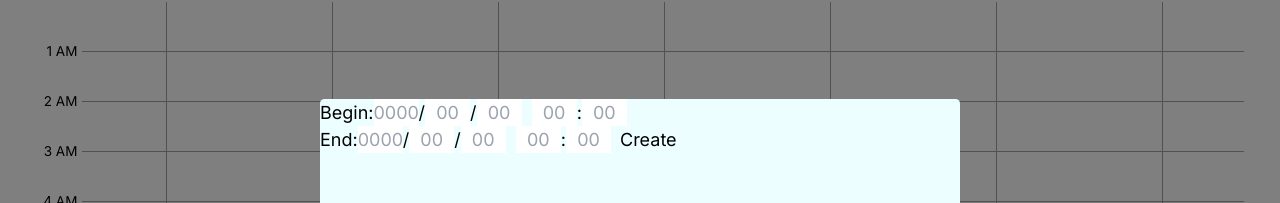
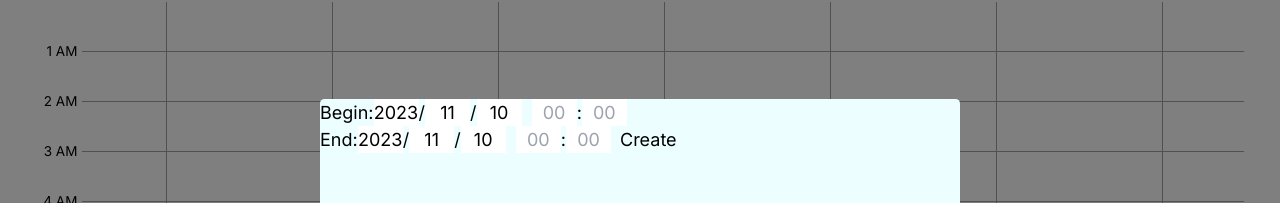
Before and after one commit to Pear-sudo/time, a Next.js app: page / in a window 1280 px wide. Both pictures are taken after a click on the element 1247 px from the left and 767 px from the top of the page. Shown: the part 101-304 px from the top of the page. Built offline with nearby package versions, Linux system fonts and the light colour scheme.

Commit message:
new feature: day selection is fully functioning and more validation

```diff
--- a/src/app/elements/ControlButton.tsx
+++ b/src/app/elements/ControlButton.tsx
@@ -3,7 +3,7 @@ import Image from "next/image";
 import plusIcon from "@/app/icons/plus.svg";
 import {isUN} from "@/app/utility/lanUtil";
 import {toNumber} from "lodash";
-import {Time} from "@/app/utility/timeUtil";
+import {Day, DayTime, getDay, Time} from "@/app/utility/timeUtil";
 import {Theme} from "@/app/theme";
 import {DisplayContext} from "@/app/pages/display";
 import {CalendarEvent} from "@/app/model/eventData";
@@ -36,12 +36,14 @@ export function ControlButton(): JSX.Element {
 
 function NumberInput(prop: {
     callback: (num: number | undefined) => void,
+    value?: number,
     len?: number,
     allowLeadingZero?: boolean,
     min?: number,
     max?: number
 }): JSX.Element {
-    const oldValueRef = useRef("");
+    const oldValueRef = useRef(prop.value == undefined ? "" : prop.value.toString());
+    const [value, setValue] = useState(oldValueRef.current)
     const hintRef = useRef<HTMLSpanElement>(null);
 
     let len = prop.len ? prop.len : 2
@@ -91,16 +93,16 @@ function NumberInput(prop: {
         }
 
         function finishUp() {
-            target.value = targetValue
             oldValueRef.current = targetValue
+            setValue(targetValue)
             event.preventDefault()
         }
     }
 
-    function handleOnBlur(event:  React.FocusEvent<HTMLInputElement>) {
+    function handleOnBlur(event: React.FocusEvent<HTMLInputElement>) {
         const targetValue = event.target.value
         const targetNum = toNumber(targetValue)
-        if (targetNum < min || targetNum > max) {
+        if (targetValue !== "" && (targetNum < min || targetNum > max)) {
             if (hintRef.current) {
                 hintRef.current.innerText = `${targetValue} is not within the range ${min} to ${max}`
             }
@@ -123,6 +125,7 @@ function NumberInput(prop: {
                    }}
                    placeholder={'0'.repeat(len)} onChange={handleOnChange}
                    onBlur={handleOnBlur}
+                   value={value}
             />
             <span className={'text-red-600 text-sm'} ref={hintRef}></span>
         </span>
@@ -132,8 +135,13 @@ function NumberInput(prop: {
 
 function LogCreator(prop: { callback: (result: PopupResult, data: any) => void }): JSX.Element {
     const {displayContextObj, updateContext} = useContext(DisplayContext)
+    const hintRef = useRef<HTMLSpanElement>(null);
+
     const beginTimeRef = useRef<Time>();
     const endTimeRef = useRef<Time>();
+
+    const beginDayRef = useRef<Day>();
+    const endDayRef = useRef<Day>();
 
     function handleOutsideClick(event: React.MouseEvent) {
         event.stopPropagation()
@@ -148,18 +156,51 @@ function LogCreator(prop: { callback: (result: PopupResult, data: any) => void }
         )
     }
 
+    function handleDaySelectorCallback(ref: React.MutableRefObject<Day | undefined>) {
+        return (
+            (day: Day) => {
+                ref.current = day
+            }
+        )
+    }
+
     function handleCreate(event: React.MouseEvent) {
         const reportingBeginTime = beginTimeRef.current ? beginTimeRef.current : {hour: 0, minute: 0}
         const reportingEndTime = endTimeRef.current ? endTimeRef.current : {hour: 0, minute: 0}
-        displayContextObj.dataStore.put(
-            new CalendarEvent(
-                new Date(new Date().setHours(reportingBeginTime?.hour, reportingBeginTime?.minute, 0, 0)),
-                new Date(new Date().setHours(reportingEndTime?.hour, reportingEndTime?.minute, 0, 0))
-            )
-        )
+
+        const reportingBeginDate = new Date(new Date().setHours(reportingBeginTime?.hour, reportingBeginTime?.minute, 0, 0))
+        const reportingEndDate = new Date(new Date().setHours(reportingEndTime?.hour, reportingEndTime?.minute, 0, 0))
+
+        if (beginDayRef.current && endDayRef.current) {
+            const beginDay = beginDayRef.current
+            const endDay = endDayRef.current
+            reportingBeginDate.setFullYear(beginDay?.year, beginDay?.month, beginDay?.date)
+            reportingEndDate.setFullYear(endDay?.year, endDay?.month, endDay?.date)
+        }
+
+        if (reportingBeginDate.valueOf() >= reportingEndDate.valueOf() && hintRef.current) {
+            hintRef.current.innerText = "End time is earlier than begin time."
+            return
+        } else if (hintRef.current && hintRef.current.innerText != "") {
+            hintRef.current.innerText = ""
+        }
+
+        displayContextObj.dataStore.put(new CalendarEvent(reportingBeginDate, reportingEndDate))
         displayContextObj.dataStoreUpdatedTime = new Date()
+
         event.stopPropagation()
         prop.callback(PopupResult.Success, null)
+    }
+
+    class RefDay extends Ref<Day> {
+        getData(): Day | undefined {
+            return this.ref.current;
+        }
+
+        setData(data: Day | undefined): void {
+            this.ref.current = data
+        }
+
     }
 
     return (
@@ -172,15 +213,18 @@ function LogCreator(prop: { callback: (result: PopupResult, data: any) => void }
                 style={{width: '50dvw', height: '50dvh'}}>
                 <span>
                     Begin:
-                    <DateSelector/> &nbsp;
+                    <DaySelector callback={handleDaySelectorCallback(beginDayRef)}
+                                 parentRef={new RefDay(beginDayRef)}/> &nbsp;
                     <TimeSelector callback={handleTimeSelectorCallback(beginTimeRef)}/>
                 </span>
                 <br/>
                 <span>
                     End:
-                    <DateSelector/> &nbsp;
+                    <DaySelector callback={handleDaySelectorCallback(endDayRef)}
+                                 parentRef={new RefDay(endDayRef)}/> &nbsp;
                     <TimeSelector callback={handleTimeSelectorCallback(endTimeRef)}/>
                 </span>
+                <span ref={hintRef} className={'text-red-600 text-sm'}></span>
                 <button className={`${Theme.button}`} onClick={handleCreate}>Create</button>
             </div>
         </div>
@@ -219,26 +263,51 @@ function TimeSelector(prop: { callback: (time: Time) => void }): JSX.Element {
     )
 }
 
-function DateSelector(): JSX.Element {
-    const year = useRef();
-    const month = useRef();
-    const day = useRef();
+function DaySelector(prop: { callback: (day: Day) => void, defaultDay?: Day, parentRef?: Ref<Day> }): JSX.Element {
+    const d = useRef<Day>(prop.defaultDay ? prop.defaultDay : getDay())
 
-    function handleCallback(ref: React.MutableRefObject<number | undefined>) {
+    function handleCallback(t: keyof Day) {
         return (
             (num: number | undefined) => {
-                ref.current = num
+                if (num != undefined) {
+                    // in js, month starts from 0.
+                    d.current[t] = t == "month" ? num - 1 : num
+
+                    if (prop.parentRef) {
+                        const ref = prop.parentRef
+                        ref.setData(d.current)
+                    }
+                }
             }
         )
     }
 
+    if (prop.parentRef) {
+        prop.parentRef.setData(d.current)
+    }
+
     return (
         <span>
-            <NumberInput len={4} callback={handleCallback(year)} allowLeadingZero={false} min={2000} max={3000}/>/
-            <NumberInput callback={handleCallback(month)} allowLeadingZero={true} min={1} max={12}/>/
-            <NumberInput callback={handleCallback(day)} allowLeadingZero={true} min={1} max={31}/>
+            <NumberInput len={4} callback={handleCallback("year")} allowLeadingZero={false} min={2000} max={3000}
+                         value={d.current.year}/>/
+            <NumberInput callback={handleCallback("month")} allowLeadingZero={true} min={1} max={12}
+                         value={d.current.month + 1}/>/
+            <NumberInput callback={handleCallback("date")} allowLeadingZero={true} min={1} max={31}
+                         value={d.current.date}/>
         </span>
     )
+}
+
+abstract class Ref<T> {
+    protected ref: React.MutableRefObject<T | undefined>;
+
+    constructor(ref: React.MutableRefObject<T | undefined>) {
+        this.ref = ref;
+    }
+
+    abstract getData(): T | undefined
+
+    abstract setData(data: T | undefined): void
 }
 
 enum PopupResult {
--- a/src/app/utility/timeUtil.tsx
+++ b/src/app/utility/timeUtil.tsx
@@ -145,3 +145,18 @@ function includeDate(date: Date, dates: Date[]): boolean {
 }
 
 export type Time = { hour: number, minute: number }
+
+export type Day = { year: number, month: number, date: number }
+
+export function getDay(date?: Date): Day {
+    let d: Date = date ? date : new Date()
+    return {year: d.getFullYear(), month: d.getMonth(), date: d.getDate()}
+}
+
+export enum DayTime {
+    year,
+    month,
+    date,
+    hour,
+    minute
+}
```
